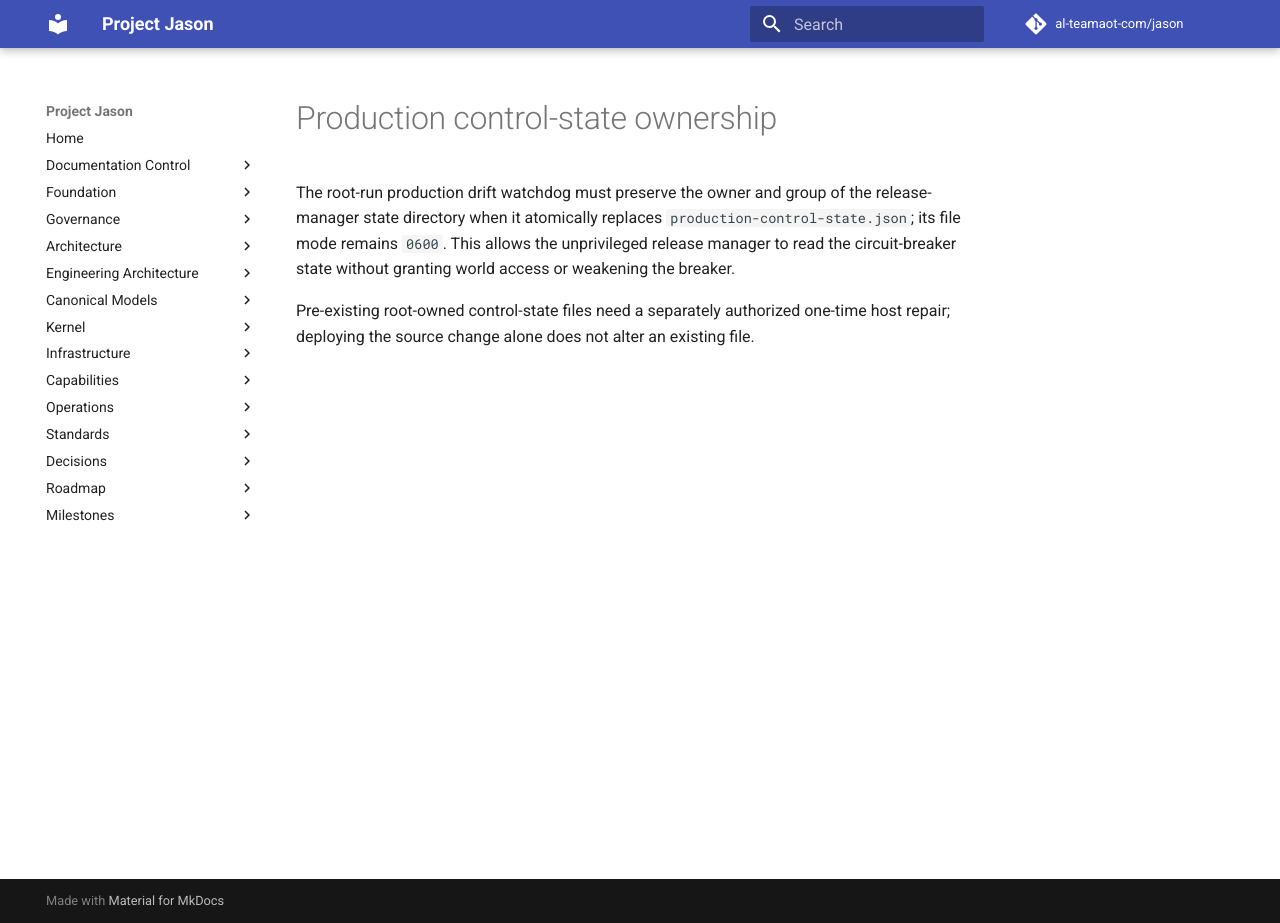
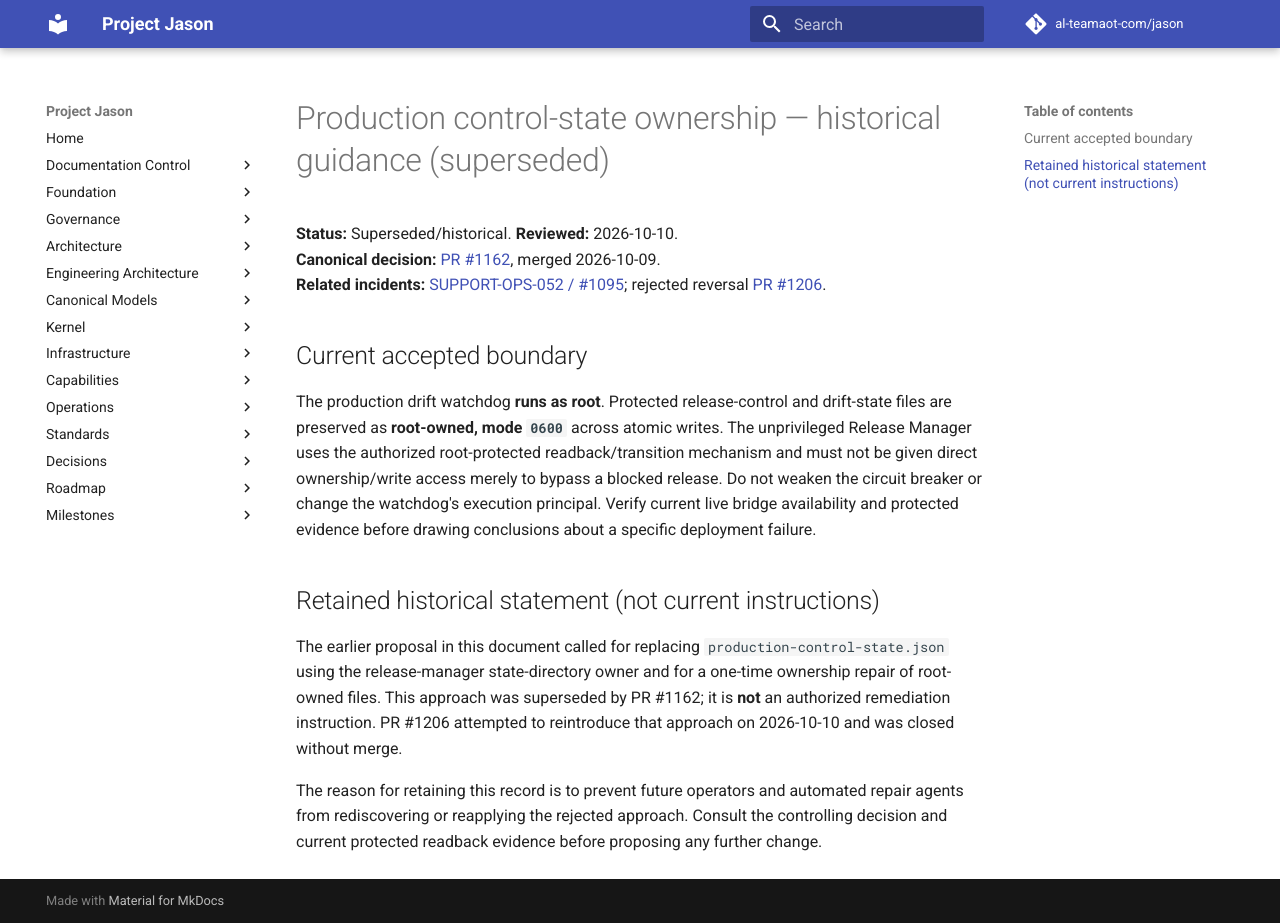
Before and after one commit to al-teamaot-com/jason, an MkDocs documentation site: the page built from docs/operations/production-control-state-ownership.md, in a window 1280 px wide and 923 px high. Built offline with MkDocs 1.6.1 and Material for MkDocs 9.7.7, drawn with Linux system fonts in a browser that asks for light colours; comment, search, counter and statistics services are not loaded.

Commit message:
docs: supersede conflicting release-state ownership guidance

```diff
--- a/docs/operations/production-control-state-ownership.md
+++ b/docs/operations/production-control-state-ownership.md
@@ -1,5 +1,15 @@
-# Production control-state ownership
+# Production control-state ownership — historical guidance (superseded)
 
-The root-run production drift watchdog must preserve the owner and group of the release-manager state directory when it atomically replaces `production-control-state.json`; its file mode remains `0600`. This allows the unprivileged release manager to read the circuit-breaker state without granting world access or weakening the breaker.
+**Status:** Superseded/historical. **Reviewed:** 2026-10-10.
+**Canonical decision:** [PR #1162](https://github.com/al-teamaot-com/jason/pull/1162), merged 2026-10-09.
+**Related incidents:** [SUPPORT-OPS-052 / #1095](https://github.com/al-teamaot-com/jason/issues/1095); rejected reversal [PR #1206](https://github.com/al-teamaot-com/jason/pull/1206).
 
-Pre-existing root-owned control-state files need a separately authorized one-time host repair; deploying the source change alone does not alter an existing file.
+## Current accepted boundary
+
+The production drift watchdog **runs as root**. Protected release-control and drift-state files are preserved as **root-owned, mode `0600`** across atomic writes. The unprivileged Release Manager uses the authorized root-protected readback/transition mechanism and must not be given direct ownership/write access merely to bypass a blocked release. Do not weaken the circuit breaker or change the watchdog's execution principal. Verify current live bridge availability and protected evidence before drawing conclusions about a specific deployment failure.
+
+## Retained historical statement (not current instructions)
+
+The earlier proposal in this document called for replacing `production-control-state.json` using the release-manager state-directory owner and for a one-time ownership repair of root-owned files. This approach was superseded by PR #1162; it is **not** an authorized remediation instruction. PR #1206 attempted to reintroduce that approach on 2026-10-10 and was closed without merge.
+
+The reason for retaining this record is to prevent future operators and automated repair agents from rediscovering or reapplying the rejected approach. Consult the controlling decision and current protected readback evidence before proposing any further change.
```
